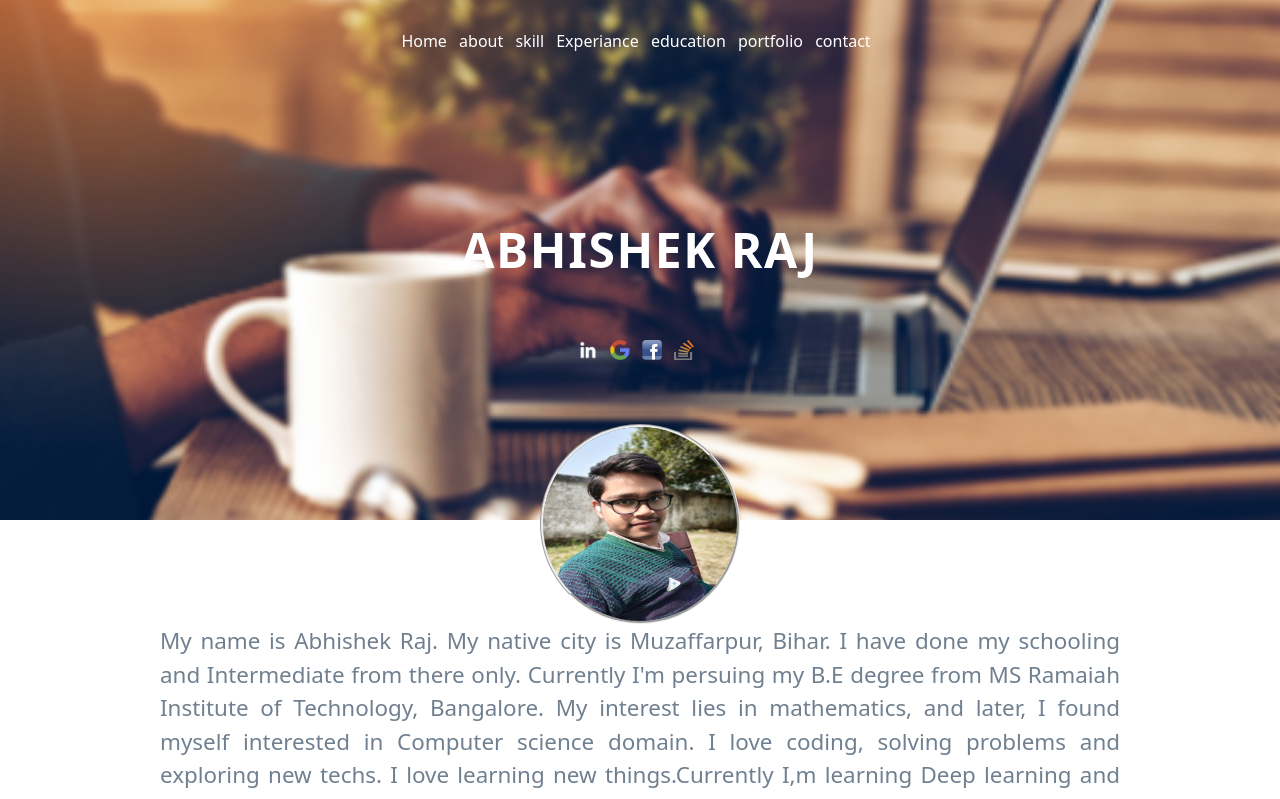
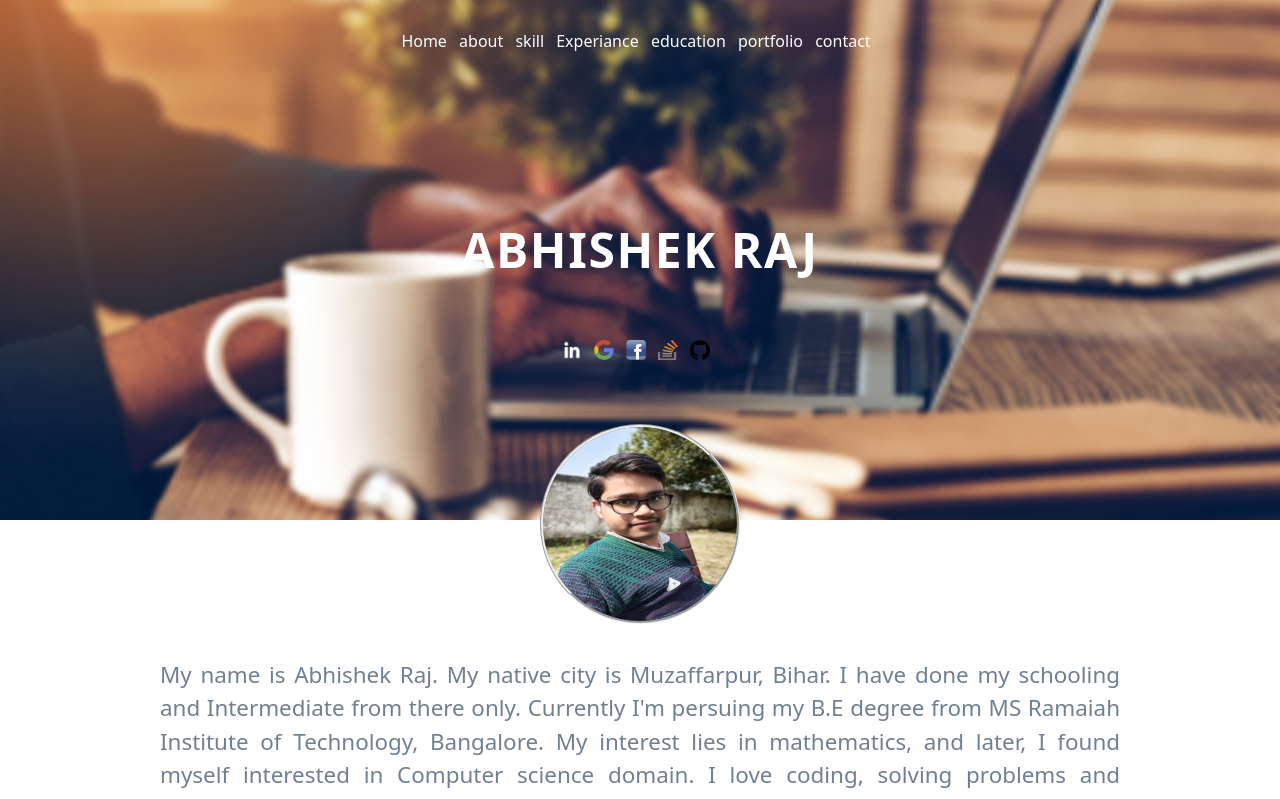
Before and after one commit to Abhishek-Raj03/Firstweb, a plain HTML site: page index.html in a window 1280 px wide. Shown: the top 799 px of the page. Drawn offline with nearby package versions, Linux system fonts and the light colour scheme.

Commit message:
added contact-live

```diff
--- a/index.html
+++ b/index.html
@@ -92,6 +92,12 @@
                 <img src="photos/stack.png" />
               </a>
             </li>
+
+            <li>
+              <a href="https://github.com/Abhishek-Raj03">
+                <img src="photos\github.png" />
+              </a>
+            </li>
           </ul>
         </div>
       </div>
@@ -104,6 +110,8 @@
         </div>
         <div class="text-centre align">
           <p>
+            <br>
+
 
 
             My name is Abhishek Raj. My native city is Muzaffarpur, Bihar.
@@ -641,7 +649,7 @@
         </h1>
         <div class="contact-box">
           <div class="contact-box-1">
-            <form >
+            <form action="https://formspree.io/f/xgebanyl" method="POST" >
               <div >
                 <label for="user">Your Name</label><br />
                 <input type="text"  style="width: 100%;" name="name" placeholder="peter" />
```
Also changed, not shown: photos/github.png (added).
